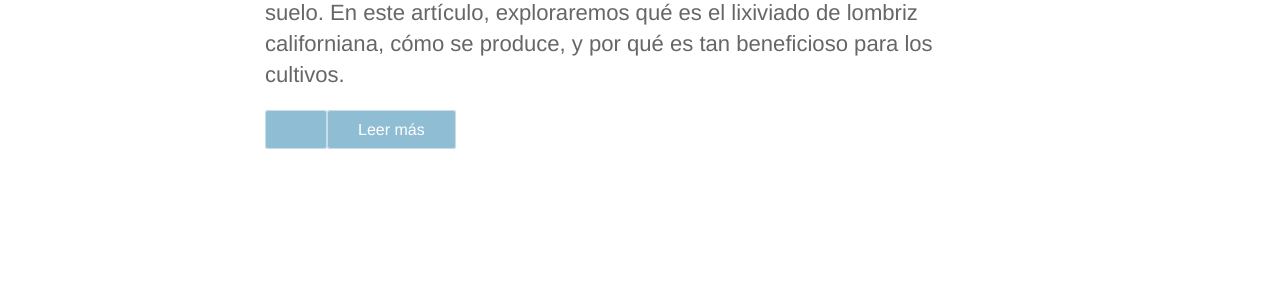
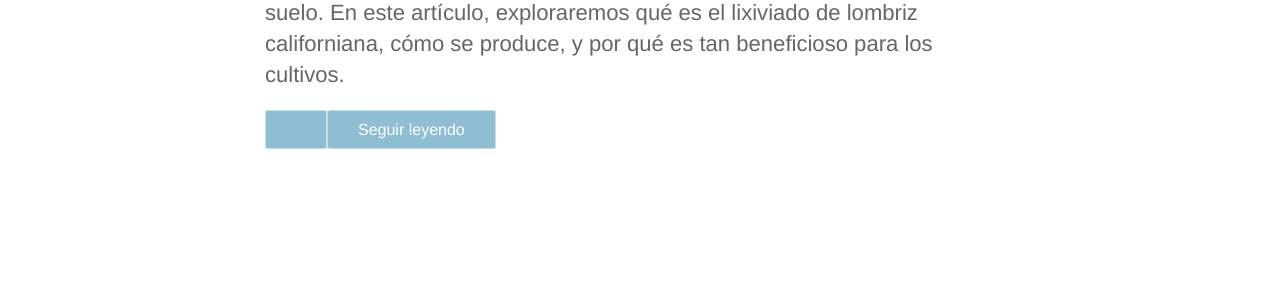
Before and after one commit to lahuen/lahuen, a Jekyll site: the page built from web/blog/index.html, in a window 1280 px wide. Shown: the part 587-887 px from the top of the page. Built offline with Jekyll 4.4.1, drawn with Linux system fonts in a browser that asks for light colours; the list of posts is cut into pages by our own code.

Commit message:
fix buttom

```diff
--- a/web/_includes/list-posts.html
+++ b/web/_includes/list-posts.html
@@ -7,7 +7,7 @@
   <div class="post-content">
     {{ post.excerpt }}
     <div class="button">
-      <a href="{% include relative-src.html src=post.url %}">Leer más</a>
+      <a href="{% include relative-src.html src=post.url %}">Seguir leyendo</a>
     </div>
   </div>
 </li>
```
